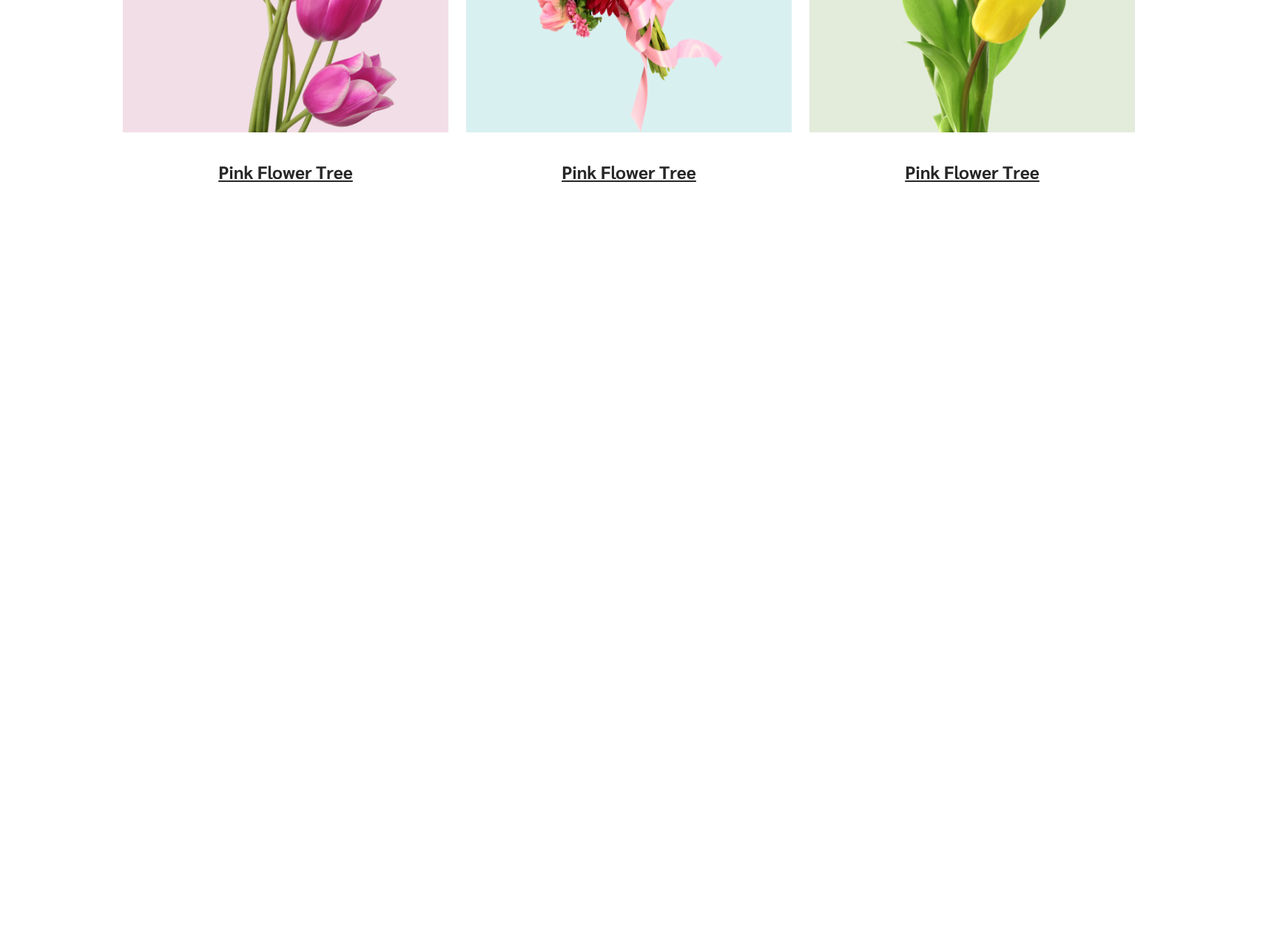
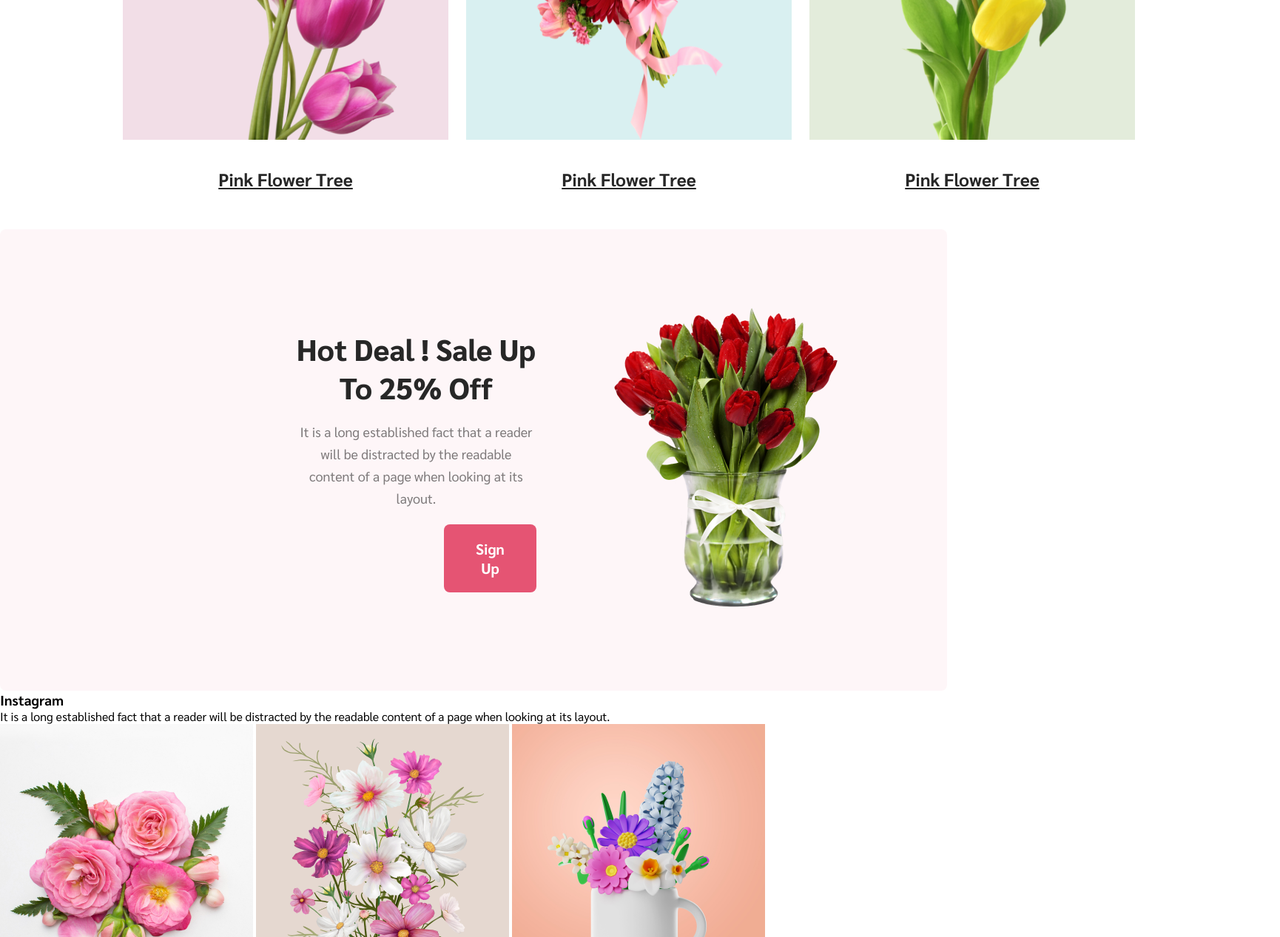
Before and after one commit to nasif07/first-assignment, a plain HTML site: page index.html in a window 1280 px wide. Shown: the part 1533-2800 px from the top of the page at 74% size, 1730 px wide, since content can reach past the window. Before the commit the page ends 1833 px from the top, so only its background shows below. Drawn offline with Linux system fonts and the light colour scheme.

Commit message:
social page create

```diff
--- a/index.html
+++ b/index.html
@@ -52,8 +52,31 @@
         </div>
     </section>
 
-    <!--  -->
+    <!-- offer section  -->
+    <section class="offer-section">
+        <div class="offer">
+            <div class="offer-content">
+                <h4 class="offer-title">Hot Deal ! Sale Up To 25% Off</h4>
+                <p class="offer-description">It is a long established fact that a reader will be distracted by the readable<br> content of a page when looking at its layout.</p>
+                <button class="button-primary">Sign Up</button>
+            </div>
+            <div class="offer-picture">
+                <img src="images/pngwing 8.png" alt="">
+            </div>
+        </div>
+    </section>
+    <!-- social section -->
 
+    <section class="social">
+        <h3 class="social-title">Instagram</h3>
+        <p class="social-description">It is a long established fact that a reader will be distracted by the readable content of a page when looking at its layout.</p>
+        <div class="social-images">
+            <img src="images/Flower 01.png" alt="">
+            <img src="images/Rectangle 4.png" alt="">
+            <img src="images/Rectangle 5.png" alt="">
+            <img src="images/Rectangle 6.png" alt="">
+        </div>
+    </section>
 
     </main>
 
--- a/style.css
+++ b/style.css
@@ -4,10 +4,26 @@
     font-family: 'Sarabun', sans-serif;
 }
 
+/* similar style */
+
+.button-primary{
+    padding: 20px 43px;
+    border-radius: 8px;
+    border: 0;
+    background: #E55473;
+    color: #FFF;
+    font-size: 20px;
+    font-weight: 700;
+    margin-bottom: 147px;
+}
+
+
 /* banner section */
 .banner-item{
-    width: 1700px;
-    height: 850px;
+    background: rgba(229, 84, 115, 0.10);
+    background-size: cover;
+    width: 1730px;
+    height: 860px;
 }
 .banner {
     display: flex;
@@ -115,4 +131,40 @@
     padding-bottom: 50px;
 }
 
-/*  */
+/* offer section */
+.offer-section{
+    border-radius: 8px;
+    background: rgba(229, 84, 115, 0.05);
+    justify-content: space-between;
+    align-items: center;
+}
+.offer {
+    display: flex;
+    align-items: center;
+}
+.offer-title{
+    color: #272727;
+    font-size: 40px;
+    font-style: normal;
+    font-weight: 800;
+    text-align: center;
+    padding: 2px 0 0 400px;
+}
+.offer-description {
+    color: rgba(39, 39, 39, 0.60);
+    text-align: center;
+    font-size: 18px;
+    font-weight: 400;
+    line-height: 30px;
+    padding: 20px 0 0 400px;
+}
+.offer-picture {
+    width: 250px;
+    height: auto;
+    padding: 100px 400px 100px 100px;
+}
+.button-primary{
+    margin: 20px 0 0 600px;
+}
+
+/* social */
```
